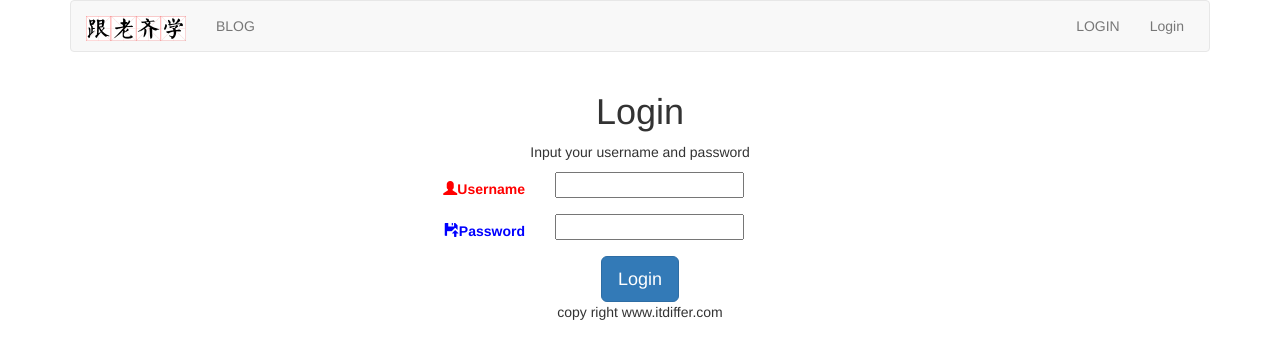
After one commit to NEO-yang/django_p, a Django app: template templates/account/login.html in a window 1280 px wide. The commit adds this page. Shown: the top 359 px of the page. Run offline with Django 3.2, Linux system fonts and the light colour scheme; the template is opened without the code that fills it: values that come from a table or form of the project are taken from there, others are empty; some libraries are stand-ins or nearby versions.

Commit message:
0613 2-2

```diff
--- a/mysite/urls.py
+++ b/mysite/urls.py
@@ -19,6 +19,6 @@ from django.urls import path
 
 urlpatterns = [
     path('admin/', admin.site.urls),
-    path('blog/', include('blog.urls', namespace='blog'))
+    path('blog/', include('blog.urls', namespace='blog')),
     path('account/', include('account.urls', namespace='account'))
 ]
--- /dev/null
+++ b/templates/account/login.html
@@ -0,0 +1,26 @@
+{% extends "base.html" %}
+
+{% comment %} {% load static %} {% endcomment %}
+
+{% block title %}Login{% endblock %}
+
+{% block content %}
+<div class="row text-center vertical-middle-sm">
+    <h1>Login</h1>
+    <p>Input your username and password</p>
+    <form class="form-horizontal" action="." method="post">{% csrf_token %}
+        {% comment %} {{ form.as_p}} {% endcomment %}
+        <div class="form-group">
+            <label for="{{ form.username.id_for_label }}" class="col-md-5 control-label" style="color:red">
+                <span class="glyphicon glyphicon-user"></span>Username</label> <div class="col-md-6 text-left">{{ form.username }}</div>
+        </div>
+        <div class="form-group">
+            <label for="{{ form.password.id_for_label }}" class="col-md-5 control-label" style="color:blue">
+                <span class="glyphicon glyphicon-floppy-open"></span>Password</label>
+            <div class="col-md-6 text-left">{{ form.password }}
+            </div>
+        </div>
+        <input type="submit" class="btn btn-primary btn-lg" value="Login">
+    </form>
+</div>
+{% endblock %}
--- a/templates/header.html
+++ b/templates/header.html
@@ -15,6 +15,7 @@
 	    </ul>
         <ul class="nav navbar-nav navbar-right" style="margin-right:10px">
             <li> <a href="#">LOGIN </a></li>
+            <li><a href="{% url 'account:user_login' %}">Login</a></li>
 		{% comment %} {% if user.is_authenticated %}
 		<li>
                     <div class="dropdown" style="margin-top:8px">
```
Also changed, not shown: db.sqlite3.
